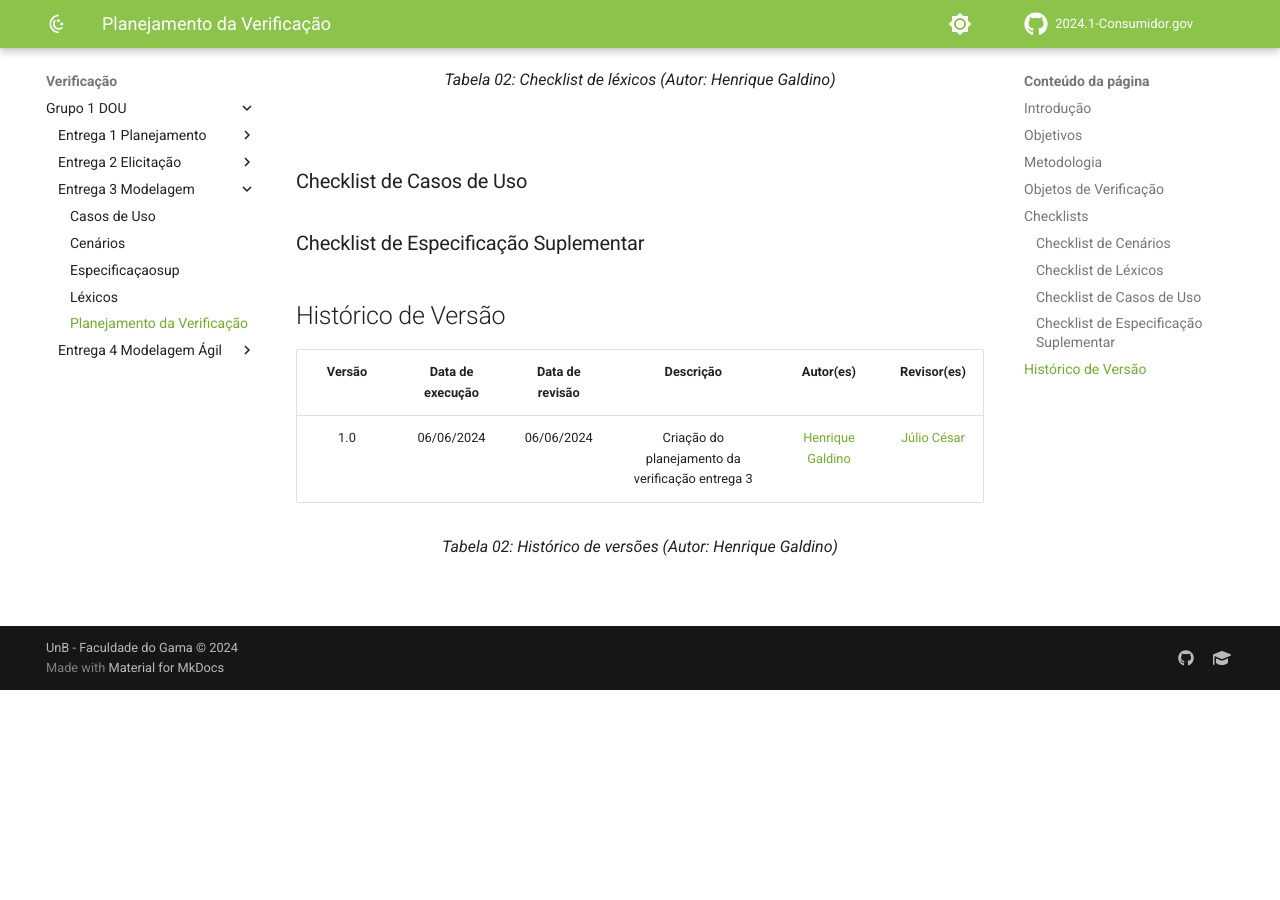
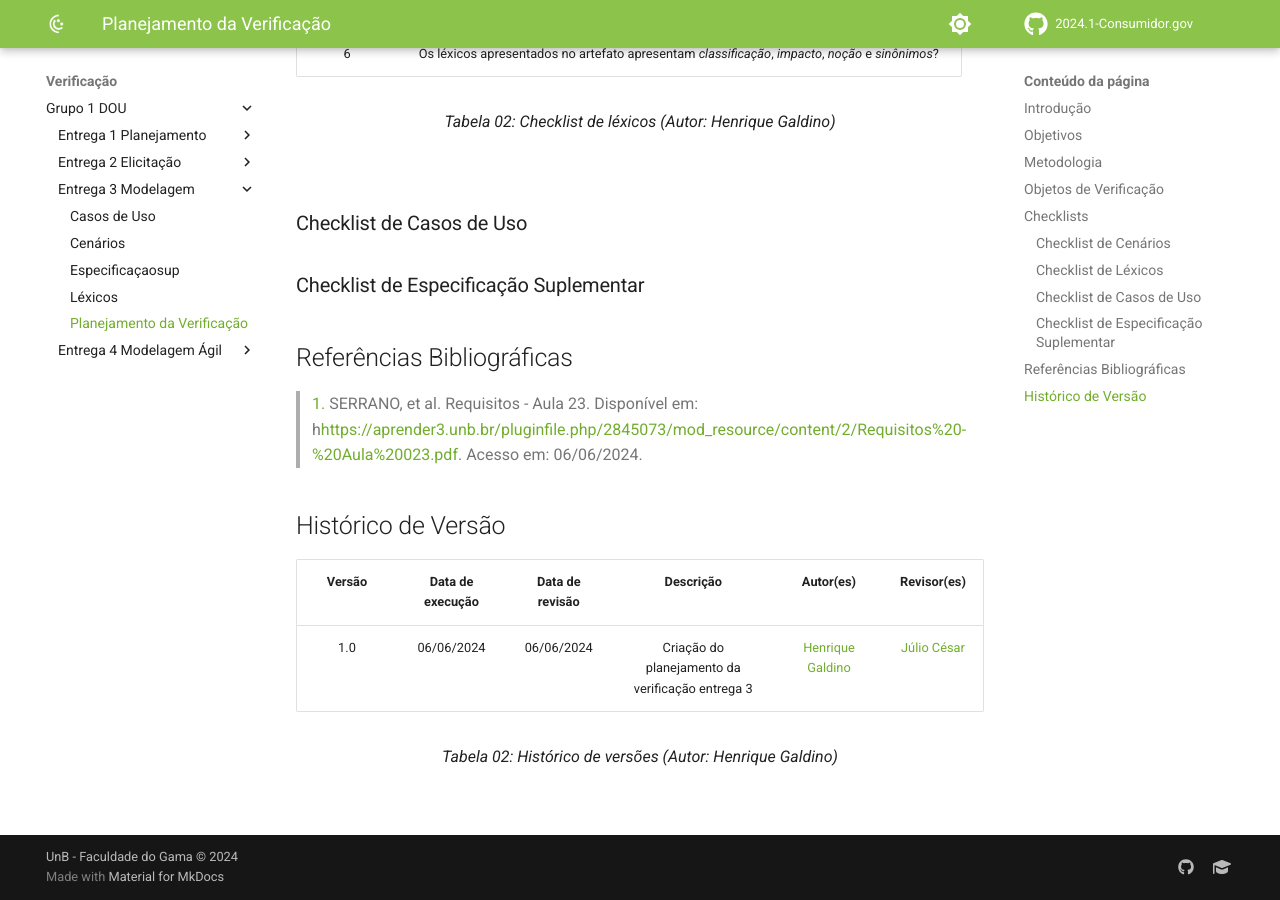
Before and after one commit to Requisitos-de-Software/2024.1-Grupo08, an MkDocs documentation site: the page built from docs/Verificação/Grupo 1 - DOU/Entrega 3 - Modelagem/planejamento.md, in a window 1280 px wide and 900 px high, scrolled down 1223 px. Built offline with MkDocs 1.6.1 and Material for MkDocs 9.7.7, drawn with Linux system fonts in a browser that asks for light colours; comment, search, counter and statistics services are not loaded; before the commit the page ends 1913 px from its top, so only the background shows below that.

Commit message:
add referencia

```diff
--- a/docs/Verificação/Grupo 1 - DOU/Entrega 3 - Modelagem/planejamento.md
+++ b/docs/Verificação/Grupo 1 - DOU/Entrega 3 - Modelagem/planejamento.md
@@ -39,6 +39,10 @@ O objetivo é analisar e avaliar os artefatos feitos para a entrega 3, vendo se
 
 ### Checklist de Especificação Suplementar
 
+## Referências Bibliográficas
+
+> <a id="1" href="#anchor_1">1.</a> SERRANO, et al. Requisitos - Aula 23. Disponível em: h<https://aprender3.unb.br/pluginfile.php/2845073/mod_resource/content/2/Requisitos%20-%20Aula%20023.pdf>. Acesso em: 06/06/2024.
+
 ## Histórico de Versão
 
 | Versão | Data de execução | Data de revisão |  Descrição                          | Autor(es)                                           | Revisor(es)                                           |
```
Also changed, not shown: other parts of docs/Verificação/Grupo 1 - DOU/Entrega 3 - Modelagem/planejamento.md (+1 -1 lines).
